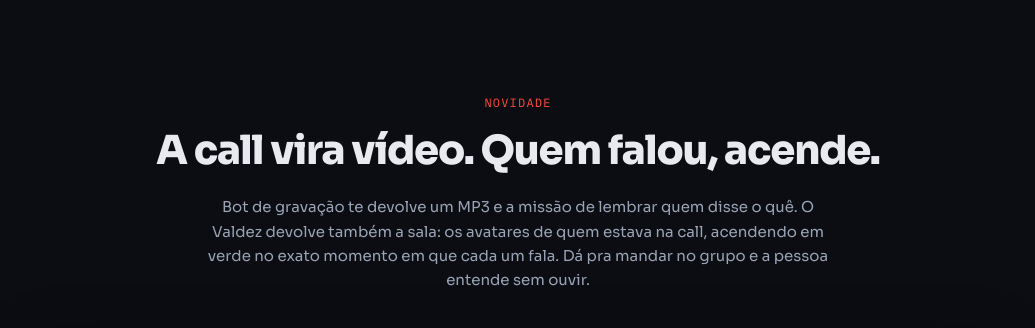
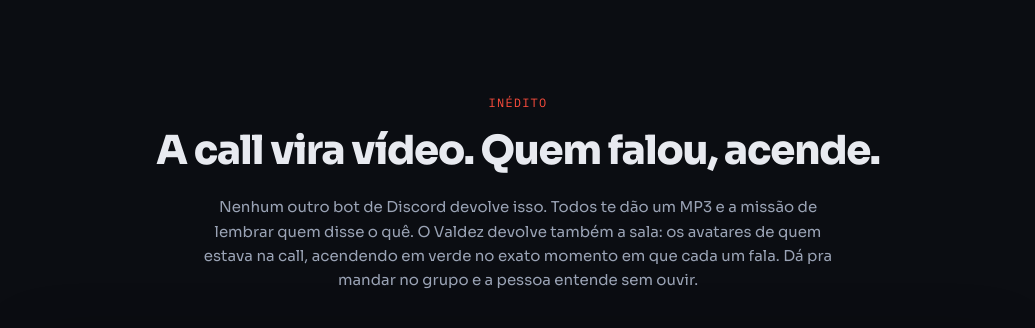
Before and after one commit to SamuelStefano/valdez-site, a React (Vite) app: page / in a window 1280 px wide. Shown: the part 2778-3106 px from the top of the page, without its empty margins (122-1157 px from the left). Built offline with nearby package versions, Linux system fonts and the light colour scheme; no server answers; the database is empty.

Commit message:
Afirmar o video da sala como inedito

```diff
--- a/src/pages/Landing.tsx
+++ b/src/pages/Landing.tsx
@@ -642,15 +642,16 @@
       >
         <div id="sala" />
         <div className="mb-2.5 text-center font-mono text-xs tracking-[0.1em] text-accent">
-          NOVIDADE
+          INÉDITO
         </div>
         <h2 className="m-0 mb-3.5 text-center text-[clamp(26px,4vw,40px)] font-extrabold tracking-[-0.03em]">
           A call vira vídeo. Quem falou, acende.
         </h2>
         <p className="mx-auto mb-9 max-w-[640px] text-center text-[15px] leading-relaxed text-muted">
-          Bot de gravação te devolve um MP3 e a missão de lembrar quem disse o quê. O Valdez devolve
-          também a sala: os avatares de quem estava na call, acendendo em verde no exato momento em
-          que cada um fala. Dá pra mandar no grupo e a pessoa entende sem ouvir.
+          Nenhum outro bot de Discord devolve isso. Todos te dão um MP3 e a missão de lembrar quem
+          disse o quê. O Valdez devolve também a sala: os avatares de quem estava na call, acendendo
+          em verde no exato momento em que cada um fala. Dá pra mandar no grupo e a pessoa entende
+          sem ouvir.
         </p>
 
         <Reveal>
```
